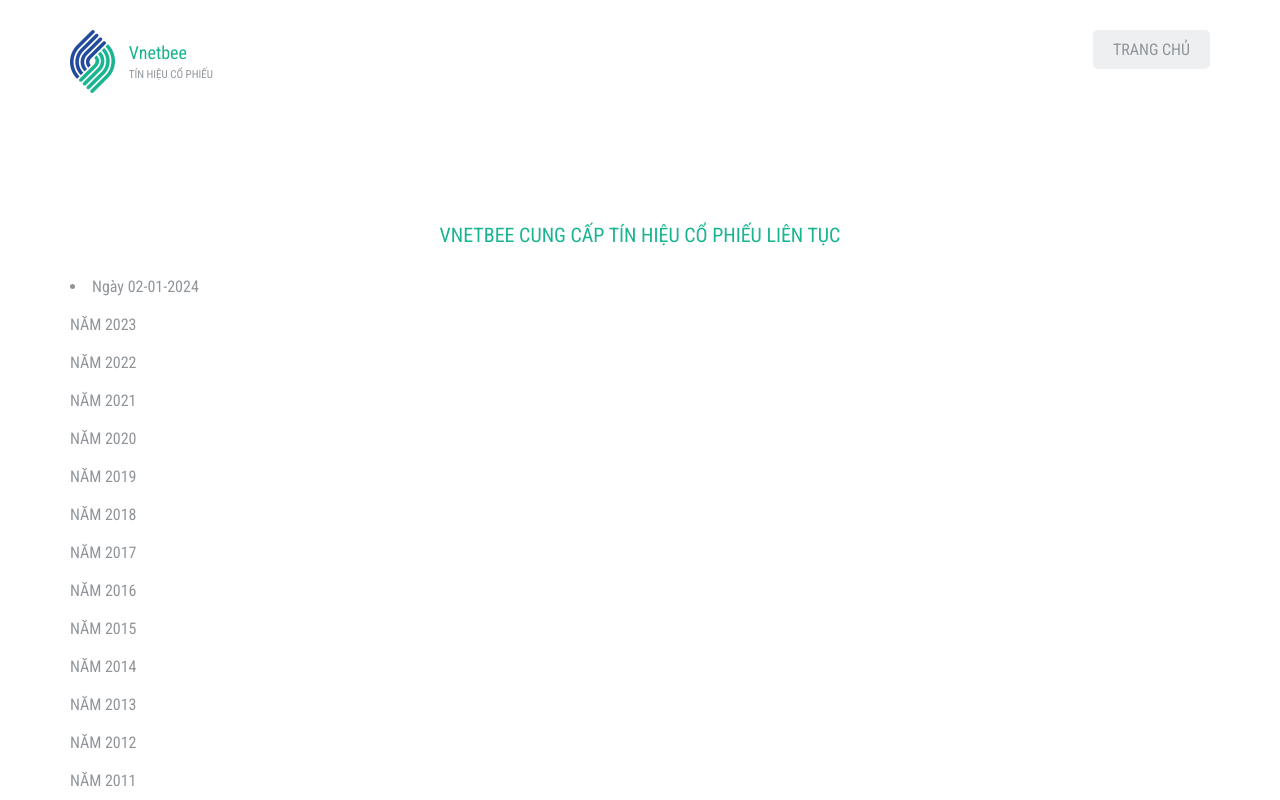
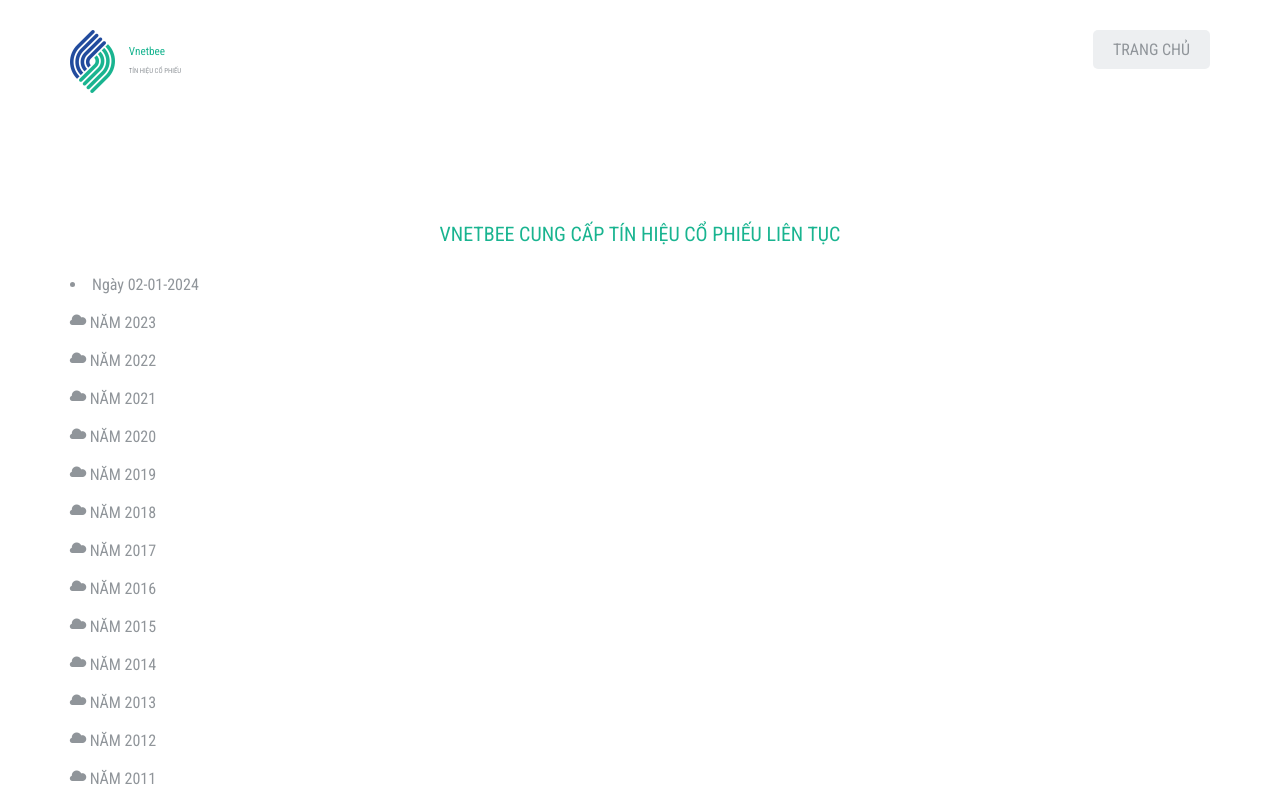
Before and after one commit to vnetbee/vnetbee.github.io, a plain HTML site: page tin-hieu/tin-hieu-co-phieu.html in a window 1280 px wide. Shown: the top 800 px of the page. Drawn offline with nearby package versions, Linux system fonts and the light colour scheme.

Commit message:
Update tin-hieu-co-phieu.html

```diff
--- a/tin-hieu/tin-hieu-co-phieu.html
+++ b/tin-hieu/tin-hieu-co-phieu.html
@@ -18,6 +18,8 @@
 		<meta name="viewport" content="width=device-width, initial-scale=1.0,maximum-scale=1">
 
 		<title>Vnetbee</title>
+		<!-- thu vien icon cloud dam may -->
+		<link rel="stylesheet" href="https://maxcdn.bootstrapcdn.com/bootstrap/3.3.7/css/bootstrap.min.css">
 		<!-- Loading third party fonts -->
 		<link href="http://fonts.googleapis.com/css?family=Roboto+Condensed:300,400,700" rel="stylesheet" type="text/css">
 		<link href="../fonts/font-awesome.min.css" rel="stylesheet" type="text/css">
```
